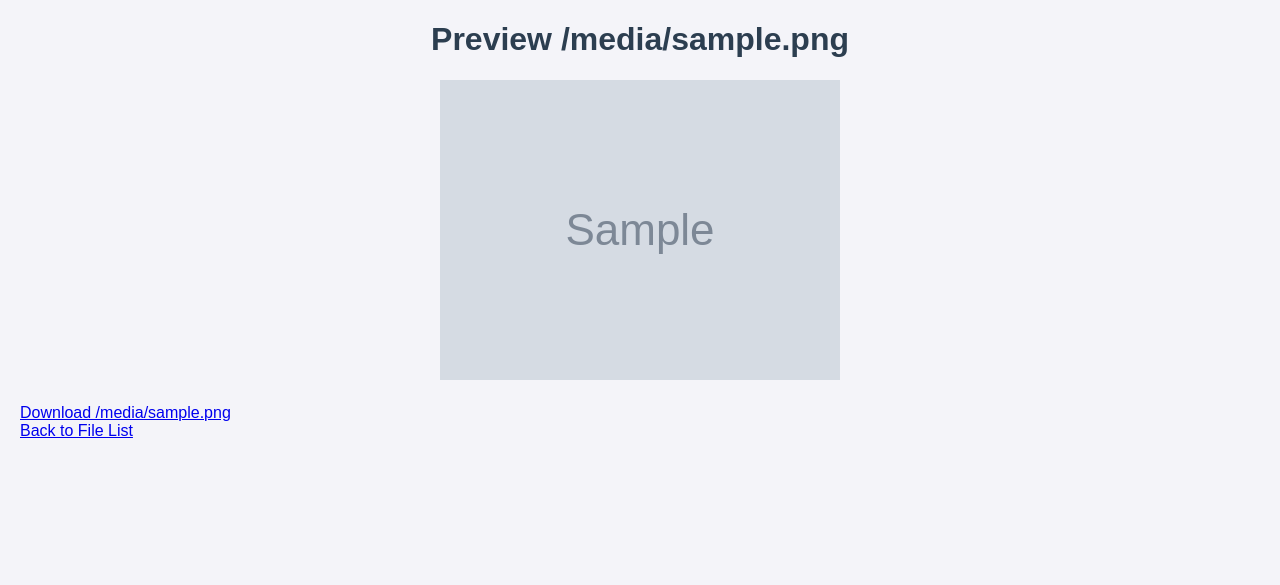
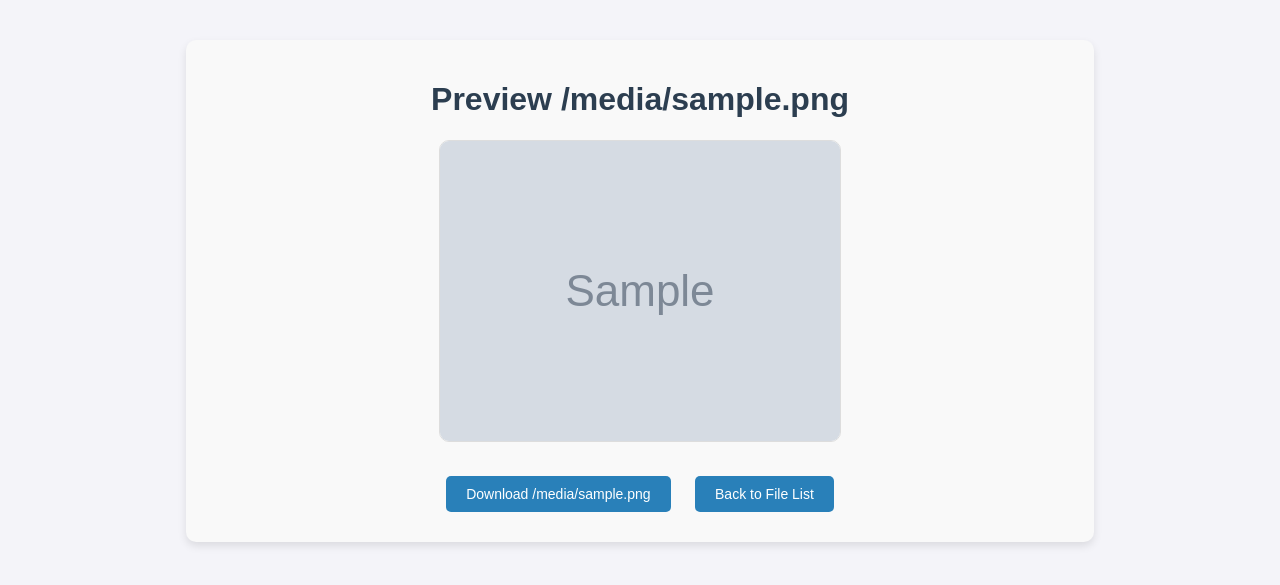
Before and after one commit to mtk3281/file-sharing-app, a Flask app: template templates/preview.html in a window 1280 px wide. Shown: the top 585 px of the page. Run offline with Flask 3, Linux system fonts and the light colour scheme; the template is opened without the code that fills it: most values are stand-ins (such as "Sample title", 1, 10 or a date in 2020); grey boxes marked "Sample" are stand-in pictures.

Commit message:
bug fixes

```diff
--- a/app.py
+++ b/app.py
@@ -29,7 +29,20 @@ def index():
     # List files in the S3 bucket
     s3_objects = s3.list_objects_v2(Bucket=S3_BUCKET)
     files = [obj['Key'] for obj in s3_objects.get('Contents', [])]
-    return render_template('index.html', files=files)
+
+    # Generate pre-signed URLs for images
+    image_files = []
+    for file in files:
+        if file.endswith(('.png', '.jpg', '.jpeg')):
+            file_url = s3.generate_presigned_url(
+                'get_object',
+                Params={'Bucket': S3_BUCKET, 'Key': file},
+                ExpiresIn=3600  # URL expires in 1 hour
+            )
+            image_files.append({'name': file, 'url': file_url})
+
+    return render_template('index.html', files=files, image_files=image_files)
+
 
 @app.route('/upload', methods=['POST'])
 def upload_file():
--- a/static/style.css
+++ b/static/style.css
@@ -105,26 +105,48 @@ footer {
     margin-bottom: 5px;
 }
 
-
-.image-preview {
-    width: 100px; /* Adjust as needed */
-    height: auto;
-    object-fit: cover;
-    border: 1px solid #ddd;
-    border-radius: 5px;
+.preview-container {
+    text-align: center;
+    margin: 40px auto;
+    width: 70%;
+    background-color: #f9f9f9;
+    padding: 20px;
+    border-radius: 10px;
+    box-shadow: 0 4px 8px rgba(0, 0, 0, 0.1);
 }
 
-
-.preview-container {
-    text-align: center;
-    margin: 20px auto;
+/* Fixed size for preview image */
+.preview-image {
+    width: 400px; /* Fixed width for the preview image */
+    height: auto;
+    border: 1px solid #ddd;
+    border-radius: 10px;
 }
 
+/* Buttons container */
+.buttons-container {
+    margin-top: 20px;
+}
+
+/* Styling for buttons */
+.btn {
+    display: inline-block;
+    padding: 10px 20px;
+    margin: 10px;
+    background-color: #2980b9;
+    color: white;
+    text-decoration: none;
+    border-radius: 5px;
+    font-size: 14px;
+}
+
+.btn:hover {
+    background-color: #3498db;
+}
+
+/* Responsive iframe for PDFs */
 .preview-container iframe {
+    width: 100%;
+    height: 600px;
     border: none;
 }
-
-.preview-container img {
-    max-width: 100%;
-    height: auto;
-}
--- a/templates/preview.html
+++ b/templates/preview.html
@@ -7,18 +7,19 @@
     <link rel="stylesheet" href="{{ url_for('static', filename='style.css') }}">
 </head>
 <body>
-    <h1>Preview {{ filename }}</h1>
     <div class="preview-container">
+        <h1>Preview {{ filename }}</h1>
         {% if filename.endswith('.pdf') %}
             <iframe src="{{ file_url }}" width="100%" height="600px"></iframe>
         {% elif filename.endswith('.png') or filename.endswith('.jpg') or filename.endswith('.jpeg') %}
-            <img src="{{ file_url }}" alt="Image Preview" style="max-width: 100%; height: auto;">
+            <img src="{{ file_url }}" alt="Image Preview" class="preview-image">
         {% else %}
             <p>Cannot preview this file type.</p>
         {% endif %}
+        <div class="buttons-container">
+            <a href="{{ file_url }}" download="{{ filename }}" class="btn">Download {{ filename }}</a>
+            <a href="{{ url_for('index') }}" class="btn">Back to File List</a>
+        </div>
     </div>
-    <a href="{{ file_url }}" download="{{ filename }}">Download {{ filename }}</a>
-    <br>
-    <a href="{{ url_for('index') }}">Back to File List</a>
 </body>
 </html>
```
Also changed, not shown: templates/index.html (+8 -3 lines).
